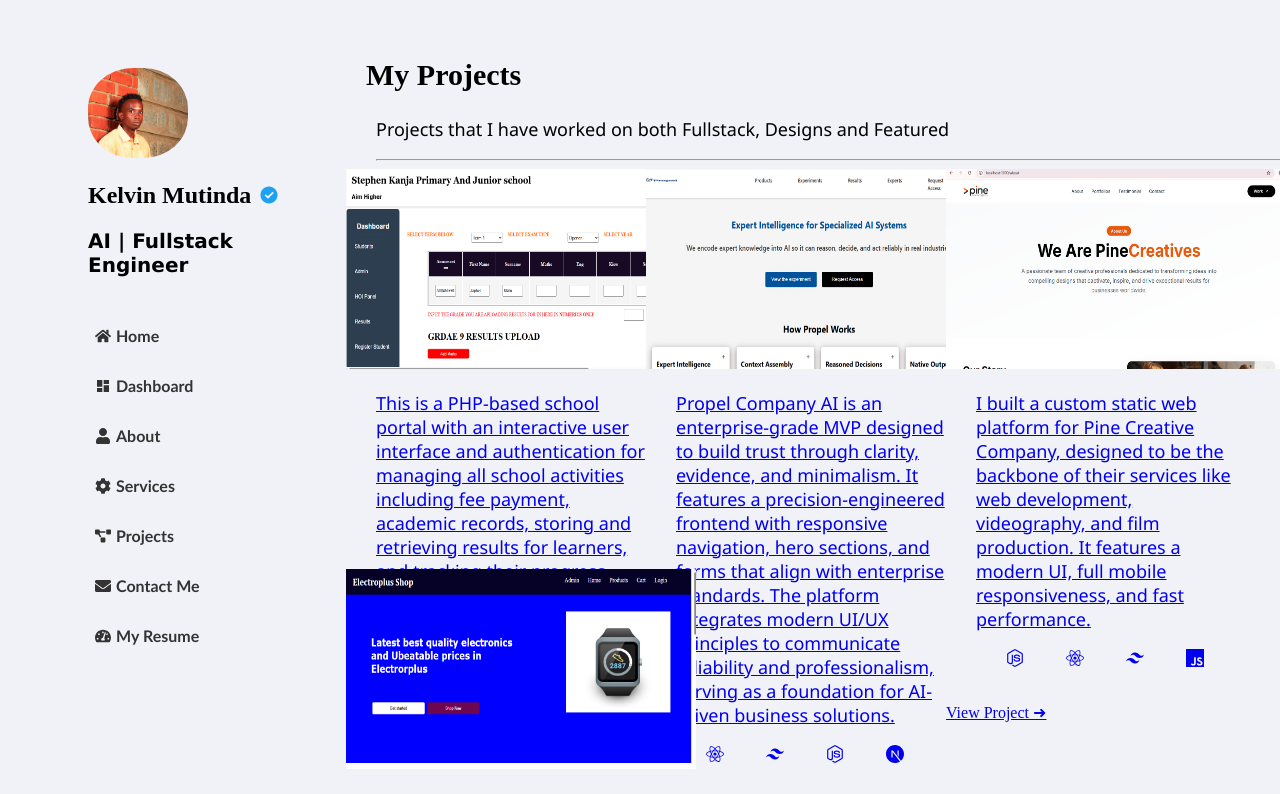
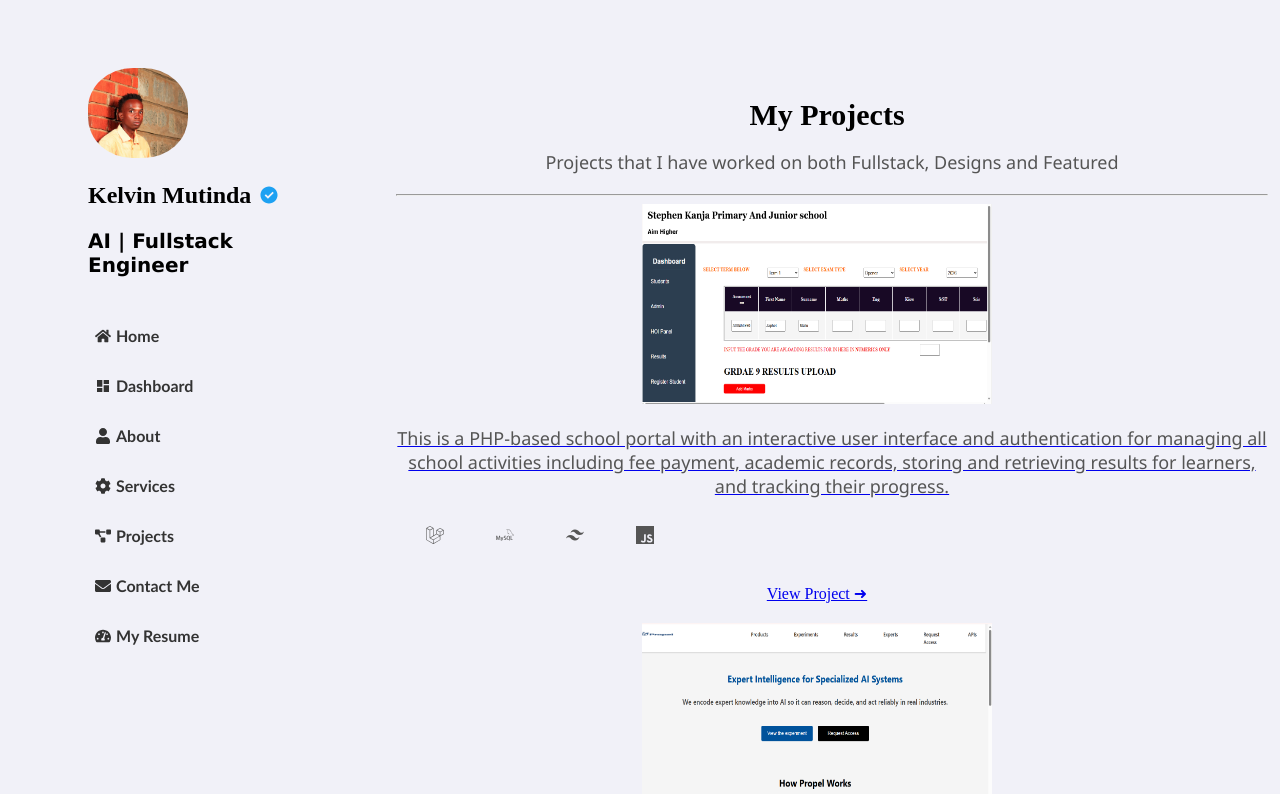
Before and after one commit to mwendwamutinda24/my-portfolio, a React (Vite) app: page /projects in a window 1280 px wide. Shown: the top 794 px of the page. Built offline with nearby package versions, Linux system fonts and the light colour scheme.

Commit message:
Update App.css

```diff
--- a/src/App.css
+++ b/src/App.css
@@ -14,9 +14,102 @@ body{
   color:yellowgreen;
   text-decoration: underline;display:block;
 }
-.project5{
-  width:300px;
-  height:400px;
+/* General section styling */
+#myProjects {
+  padding: 40px 20px;
+  text-align: center;
+}
+
+#myProjects h2 {
+  font-size: 2rem;
+  margin-bottom: 10px;
+}
+
+#myProjects p {
+  color: #555;
+  margin-bottom: 20px;
+}
+
+/* Project container */
+.myProject {
+  display: flex;
+  flex-wrap: wrap;
+  gap: 20px;
+  justify-content: center;
+}
+
+/* Each project card */
+.project4 {
+  position: relative;
+  width: 320px;
+  background: #fff;
+  border-radius: 8px;
+  overflow: hidden;
+  text-decoration: none;
+  color: inherit;
+  box-shadow: 0 4px 8px rgba(0,0,0,0.1);
+  transition: transform 0.3s ease;
+}
+
+.project4:hover {
+  transform: translateY(-5px);
+}
+
+/* Project image */
+.project4 .pine {
+  width: 100%;
+  height: 180px;
+  object-fit: cover;
+  display: block;
+}
+
+/* Project description */
+.project4 p {
+  padding: 15px;
+  font-size: 0.9rem;
+  line-height: 1.4;
+  text-align: left;
+}
+
+/* Tools row */
+.toolsin {
+  display: flex;
+  gap: 10px;
+  margin-top: 10px;
+}
+
+.toolin {
+  font-size: 1.2rem;
+  color: #1DA1F2; /* accent color */
+}
+
+/* Overlay for View Project */
+.project4 .overlay {
+  position: absolute;
+  top: 0;
+  left: 0;
+  width: 100%;
+  height: 100%;
+  background: rgba(0,0,0,0.6);
+  opacity: 0;
+  display: flex;
+  align-items: center;
+  justify-content: center;
+  transition: opacity 0.3s ease;
+}
+
+.project4 .overlay span {
+  color: #fff;
+  font-size: 1.2rem;
+  font-weight: bold;
+  background: #1DA1F2;
+  padding: 10px 20px;
+  border-radius: 4px;
+}
+
+/* Show overlay only on hover */
+.project4:hover .overlay {
+  opacity: 1;
 }
 
 
```
